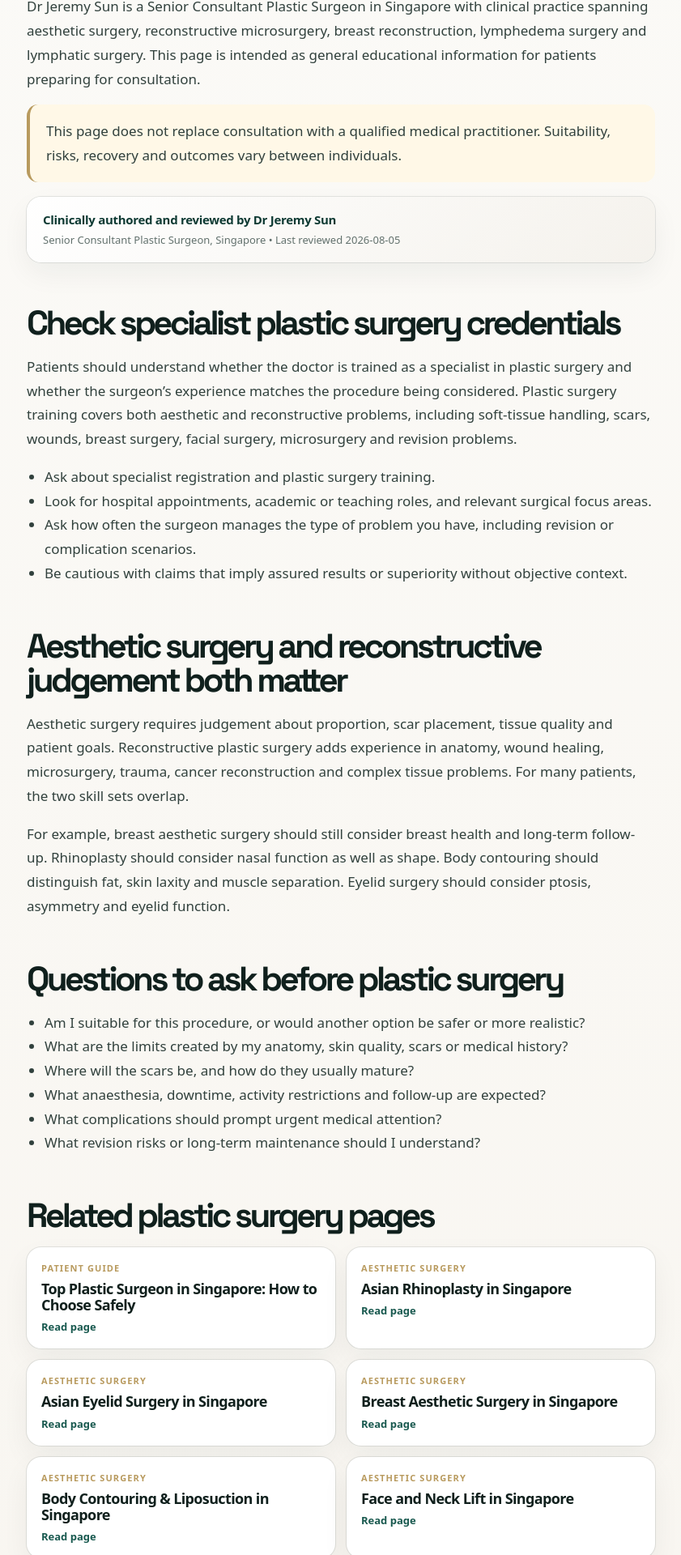
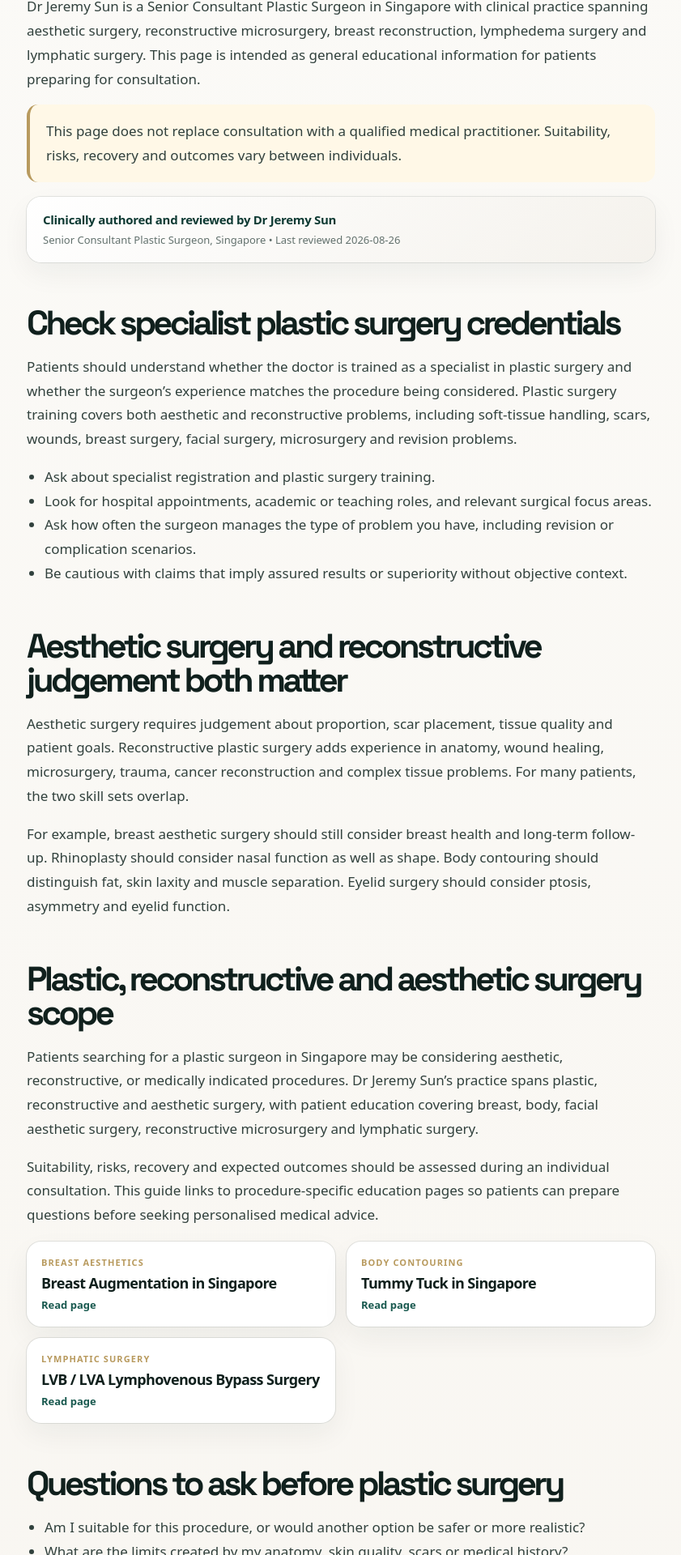
Before and after one commit to zatyrical/plasticwebsite, a Next.js app: page /plastic-surgeon-singapore in a window 1280 px wide. Shown: the part 878-2798 px from the top of the page at 81% size, without its empty margins (219-1060 px from the left). Built offline with nearby package versions, Linux system fonts and the light colour scheme.

Commit message:
Strengthen plastic surgeon entity signals

```diff
--- a/app/plastic-surgeon-singapore/page.tsx
+++ b/app/plastic-surgeon-singapore/page.tsx
@@ -112,6 +112,7 @@ export default function PlasticSurgeonSingaporePage() {
               <ul>
                 <li><a href="#credentials">Credentials</a></li>
                 <li><a href="#aesthetic-reconstructive">Aesthetic and reconstructive training</a></li>
+                <li><a href="#scope">Scope of practice</a></li>
                 <li><a href="#consultation">Consultation questions</a></li>
                 <li><a href="#procedures">Related procedure pages</a></li>
                 <li><a href="#profiles">Professional profiles</a></li>
@@ -148,6 +149,17 @@ export default function PlasticSurgeonSingaporePage() {
               <p>For example, breast aesthetic surgery should still consider breast health and long-term follow-up. Rhinoplasty should consider nasal function as well as shape. Body contouring should distinguish fat, skin laxity and muscle separation. Eyelid surgery should consider ptosis, asymmetry and eyelid function.</p>
             </section>
 
+            <section id="scope">
+              <h2>Plastic, reconstructive and aesthetic surgery scope</h2>
+              <p>Patients searching for a plastic surgeon in Singapore may be considering aesthetic, reconstructive, or medically indicated procedures. Dr Jeremy Sun’s practice spans plastic, reconstructive and aesthetic surgery, with patient education covering breast, body, facial aesthetic surgery, reconstructive microsurgery and lymphatic surgery.</p>
+              <p>Suitability, risks, recovery and expected outcomes should be assessed during an individual consultation. This guide links to procedure-specific education pages so patients can prepare questions before seeking personalised medical advice.</p>
+              <div className="related-grid">
+                <Link href="/breast-augmentation-singapore" className="related-card"><small>Breast aesthetics</small><strong>Breast Augmentation in Singapore</strong><span>Read page</span></Link>
+                <Link href="/tummy-tuck-singapore" className="related-card"><small>Body contouring</small><strong>Tummy Tuck in Singapore</strong><span>Read page</span></Link>
+                <Link href="/lymphovenous-bypass-lva-surgery-singapore" className="related-card"><small>Lymphatic surgery</small><strong>LVB / LVA Lymphovenous Bypass Surgery</strong><span>Read page</span></Link>
+              </div>
+            </section>
+
             <section id="consultation">
               <h2>Questions to ask before plastic surgery</h2>
               <ul>
@@ -166,7 +178,9 @@ export default function PlasticSurgeonSingaporePage() {
                 <Link href="/top-plastic-surgeon-singapore" className="related-card"><small>Patient guide</small><strong>Top Plastic Surgeon in Singapore: How to Choose Safely</strong><span>Read page</span></Link>
                 <Link href="/asian-rhinoplasty-singapore" className="related-card"><small>Aesthetic surgery</small><strong>Asian Rhinoplasty in Singapore</strong><span>Read page</span></Link>
                 <Link href="/asian-eyelid-surgery-singapore" className="related-card"><small>Aesthetic surgery</small><strong>Asian Eyelid Surgery in Singapore</strong><span>Read page</span></Link>
+                <Link href="/breast-augmentation-singapore" className="related-card"><small>Aesthetic surgery</small><strong>Breast Augmentation in Singapore</strong><span>Read page</span></Link>
                 <Link href="/breast-aesthetic-surgery-singapore" className="related-card"><small>Aesthetic surgery</small><strong>Breast Aesthetic Surgery in Singapore</strong><span>Read page</span></Link>
+                <Link href="/tummy-tuck-singapore" className="related-card"><small>Aesthetic surgery</small><strong>Tummy Tuck in Singapore</strong><span>Read page</span></Link>
                 <Link href="/body-contouring-liposuction-singapore" className="related-card"><small>Aesthetic surgery</small><strong>Body Contouring & Liposuction in Singapore</strong><span>Read page</span></Link>
                 <Link href="/face-neck-lift-singapore" className="related-card"><small>Aesthetic surgery</small><strong>Face and Neck Lift in Singapore</strong><span>Read page</span></Link>
                 <Link href="/breast-reconstruction-singapore" className="related-card"><small>Reconstructive surgery</small><strong>Breast Reconstruction in Singapore</strong><span>Read page</span></Link>
--- a/app/seoIdentity.ts
+++ b/app/seoIdentity.ts
@@ -2,13 +2,14 @@ export const baseUrl = 'https://www.drjeremysun.com';
 
 export const physicianId = `${baseUrl}/#physician`;
 
-export const lastReviewedIso = '2026-08-05';
+export const lastReviewedIso = '2026-08-26';
 
 export const physicianSameAs = [
   'https://www.cgh.com.sg/profile/Sun-Mingfa-Jeremy',
   'https://www.cgh.com.sg/doctor/plastic-surgery/sun-mingfa-jeremy',
-  'https://lymphedasia.com/dr-jeremy-sun/',
-  'https://lymphedasia.com/dr-jeremy-sun-mingfa/'
+  'https://www.linkedin.com/in/jeremy-sun-9131aa61/',
+  'https://lymphedasia.com/dr-jeremy-sun-lymphedema-specialist/',
+  'https://lymphedasia.com/lva-surgery-singapore/'
 ];
 
 export const physicianJsonLd = {
```
